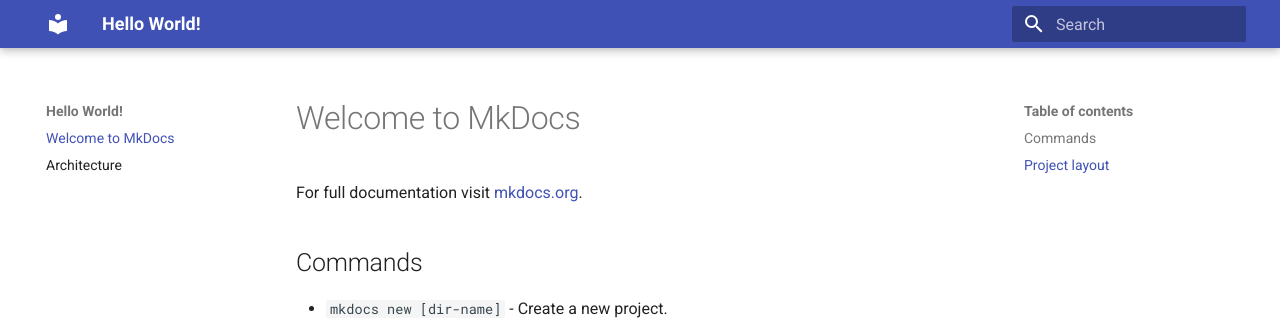
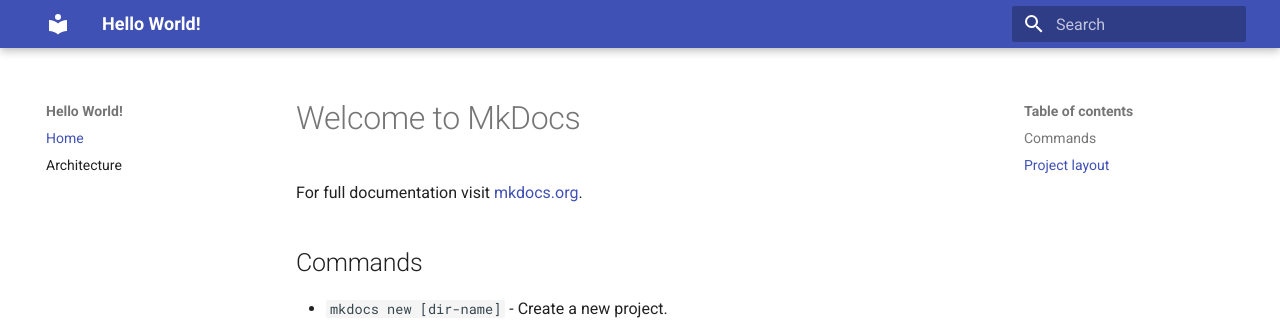
Before and after one commit to atla/mkdocstest, an MkDocs documentation site: the page built from docs/index.md, in a window 1280 px wide. Shown: the top 322 px of the page. Built offline with MkDocs 1.6.1 and Material for MkDocs 9.7.7, drawn with Linux system fonts in a browser that asks for light colours; some of the changed lines change nothing that is shown.

Commit message:
Update mkdocs.yml

```diff
--- a/mkdocs.yml
+++ b/mkdocs.yml
@@ -1,4 +1,7 @@
 site_name: Hello World!
+nav:
+    - Home: index.md
+    - Architecture: architecture.md
 theme:
   name: material
 
```
